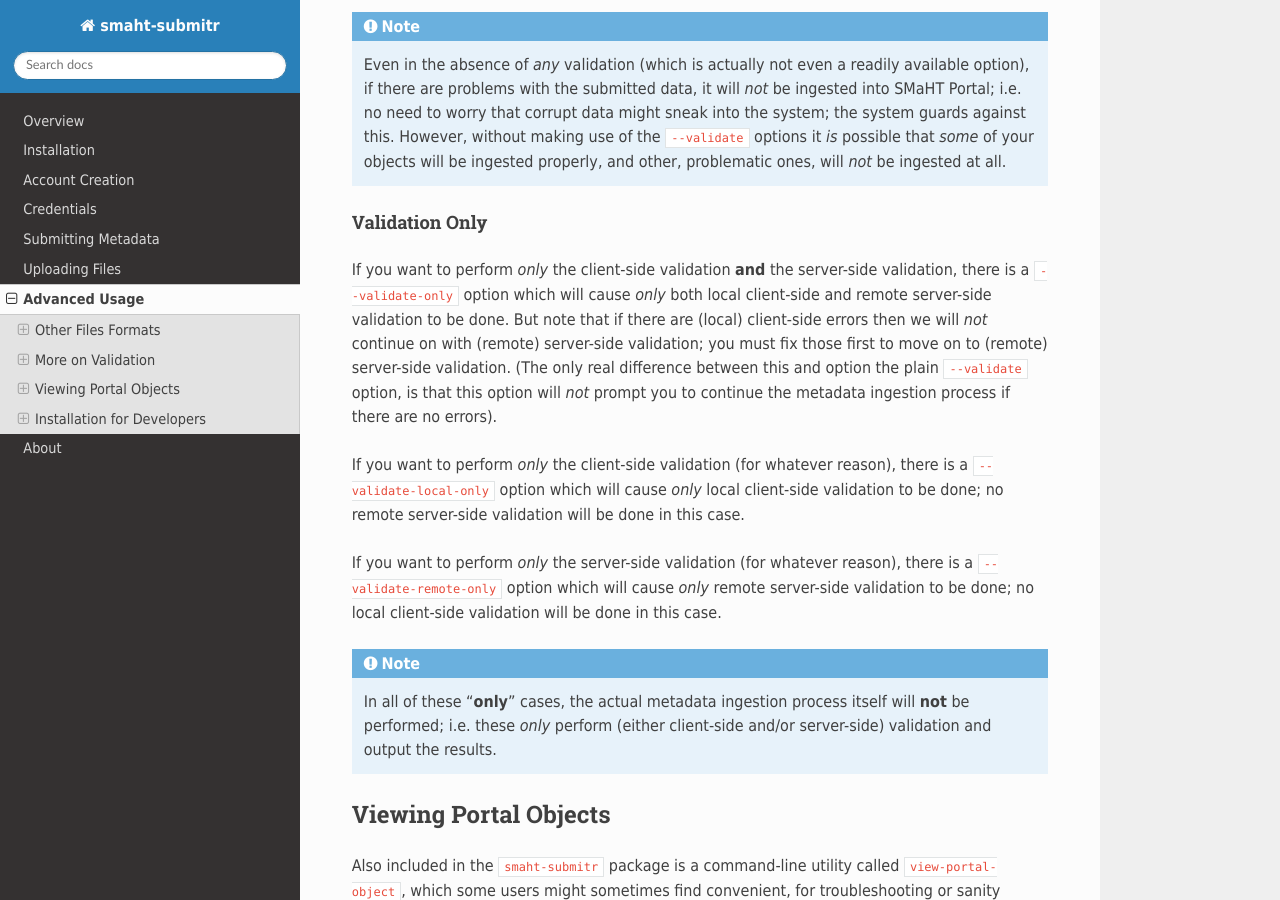
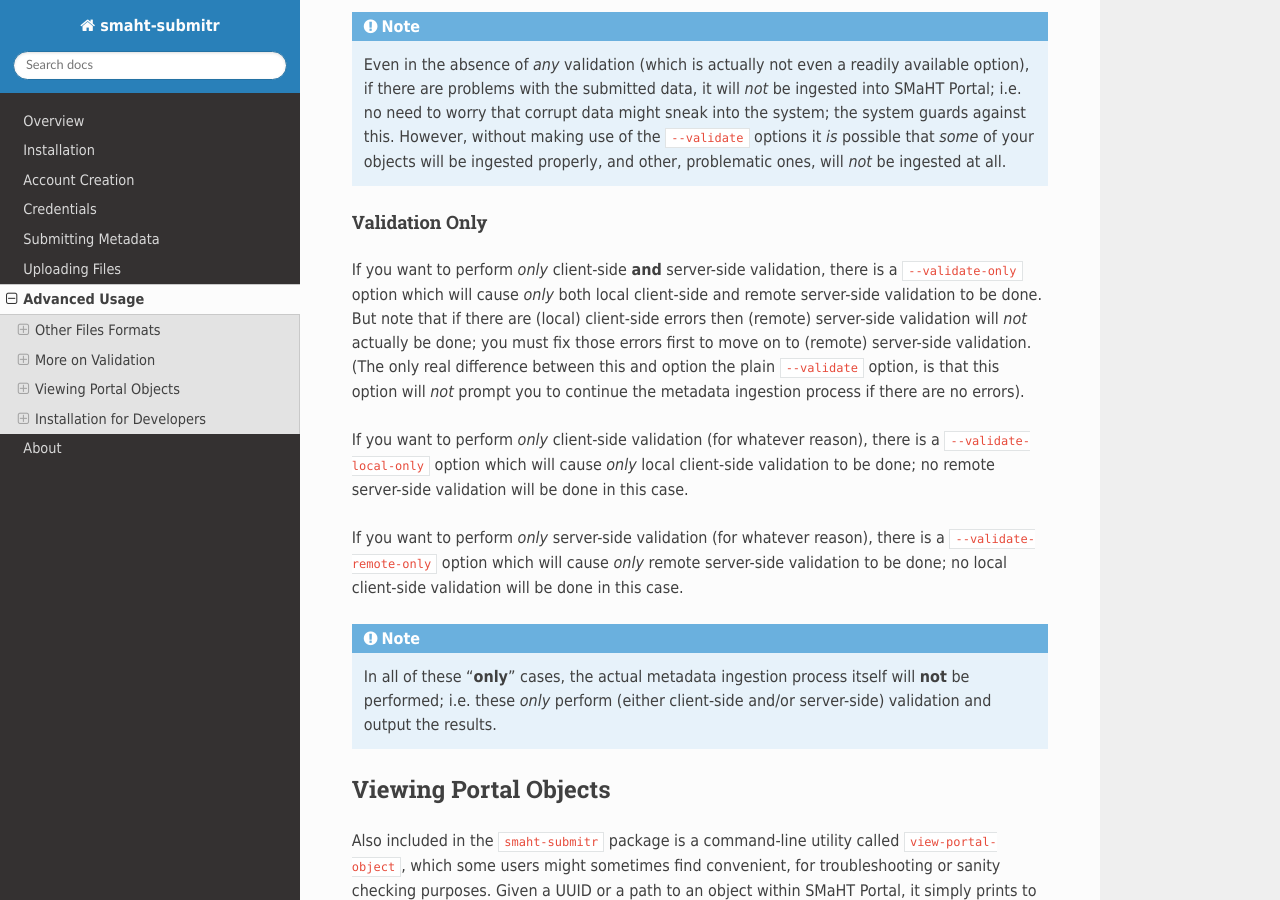
Before and after one commit to smaht-dac/submitr, a Sphinx documentation site: the page built from docs/source/advanced_usage.rst, in a window 1280 px wide and 900 px high, scrolled down 3284 px. Built offline with Sphinx 7.4.7 and the Read the Docs theme 2.0.0, drawn with Linux system fonts in a browser that asks for light colours.

Commit message:
Help message updates

```diff
--- a/docs/source/advanced_usage.rst
+++ b/docs/source/advanced_usage.rst
@@ -139,19 +139,19 @@
 Validation Only
 ~~~~~~~~~~~~~~~
 
-If you want to perform `only` the client-side validation **and** the server-side validation,
+If you want to perform `only` client-side **and** server-side validation,
 there is a ``--validate-only`` option which will cause `only` both local client-side
 and remote server-side validation to be done. But note that if there are (local) client-side
-errors then we will `not` continue on with (remote) server-side validation; you must fix those
-first to move on to (remote) server-side validation. (The only real difference between this
+errors then (remote) server-side validation will `not` actually be done; you must fix those
+errors first to move on to (remote) server-side validation. (The only real difference between this
 and option the plain ``--validate`` option, is that this option will `not` prompt
 you to continue the metadata ingestion process if there are no errors).
 
-If you want to perform `only` the client-side validation (for whatever reason),
+If you want to perform `only` client-side validation (for whatever reason),
 there is a ``--validate-local-only`` option which will cause `only` local client-side validation to be done;
 no remote server-side validation will be done in this case.
 
-If you want to perform `only` the server-side validation (for whatever reason),
+If you want to perform `only` server-side validation (for whatever reason),
 there is a ``--validate-remote-only`` option which will cause `only` remote server-side validation to be done;
 no local client-side validation will be done in this case.
 
```
